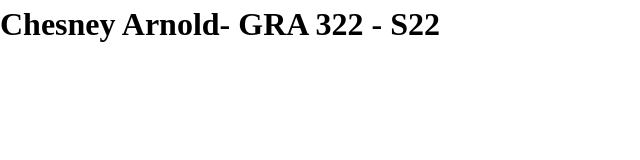
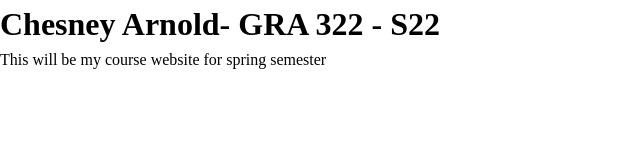
Before and after one commit to ChesneyArnold/gra322-s22, a plain HTML site: page index.html in a window 1280 px wide. Shown: the whole page, without its empty margins (0-640 px from the left). Drawn offline with Linux system fonts and the light colour scheme.

Commit message:
Update index.html

```diff
--- a/index.html
+++ b/index.html
@@ -17,6 +17,7 @@
 <body>
   <!-- Add your content here -->
   <h1>Chesney Arnold- GRA 322 - S22</h1>
+  <p>This will be my course website for spring semester</p>
 
   <!-- Load Scripts -->
   <script src="js/scripts.js"></script>
```
